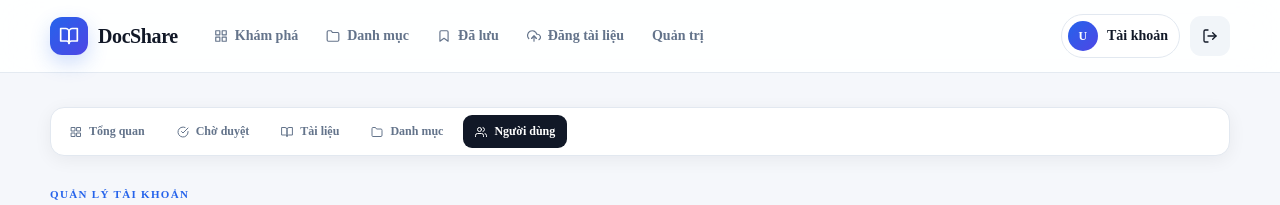
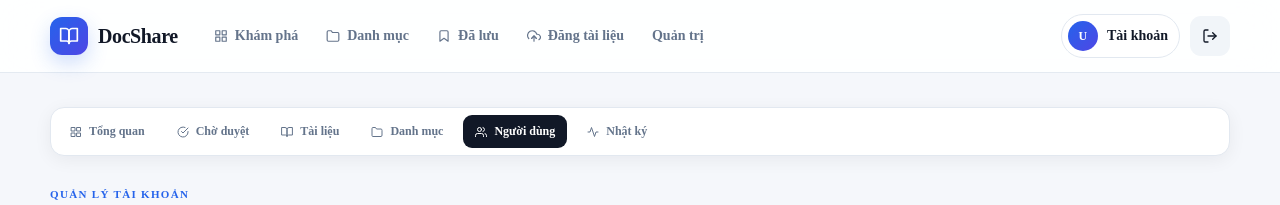
Before and after one commit to ttunnanh/docshare, a React (Vite) app in the folder frontend/: page /admin/users in a window 1280 px wide. Shown: the top 205 px of the page. Built offline with nearby package versions, Linux system fonts and the light colour scheme; no server answers; sample sign-in values are in the browser's storage.

Commit message:
feat: add audit logs to admin navigation

```diff
--- a/frontend/src/components/AdminNav.jsx
+++ b/frontend/src/components/AdminNav.jsx
@@ -1,5 +1,5 @@
 import { NavLink } from 'react-router-dom';
-import { FiBookOpen, FiCheckCircle, FiFolder, FiGrid, FiUsers } from 'react-icons/fi';
+import { FiActivity, FiBookOpen, FiCheckCircle, FiFolder, FiGrid, FiUsers } from 'react-icons/fi';
 
 const items = [
   ['/admin/dashboard', FiGrid, 'Tổng quan'],
@@ -7,6 +7,7 @@ const items = [
   ['/admin/documents', FiBookOpen, 'Tài liệu'],
   ['/admin/categories', FiFolder, 'Danh mục'],
   ['/admin/users', FiUsers, 'Người dùng'],
+  ['/admin/audit-logs', FiActivity, 'Nhật ký'],
 ];
 
 export default function AdminNav() {
```
